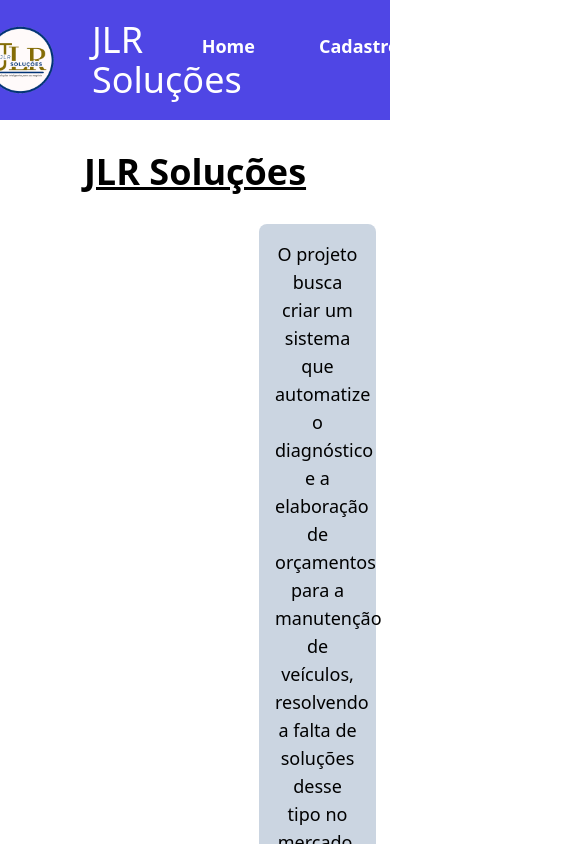
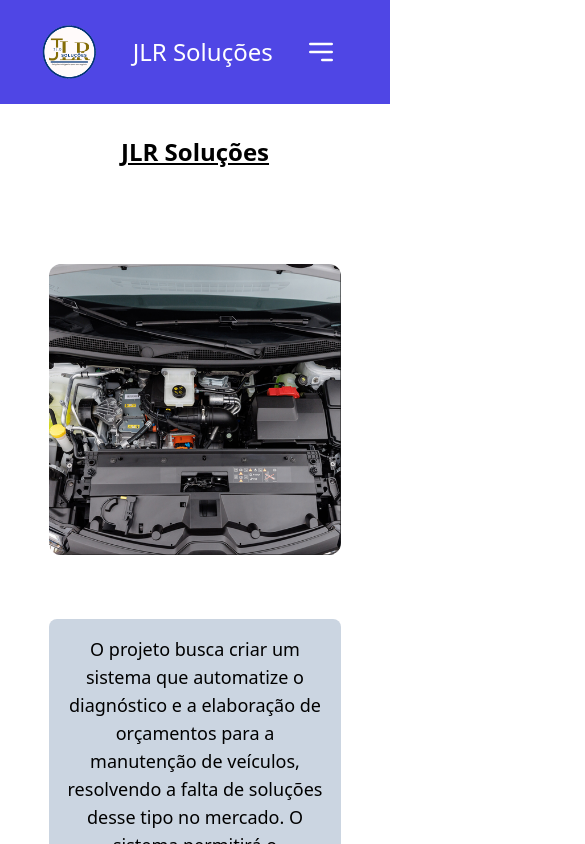
Before and after one commit to Rafa130206/entrega_front_sp4, a Next.js app in the folder entrega_frontend_sp4/: page / in a window 390 px wide. Shown: the top 844 px of the page, 585 px wide, since content can reach past the window. Built offline with nearby package versions, Linux system fonts and the light colour scheme.

Commit message:
Responsividade layout

```diff
--- a/entrega_frontend_sp4/src/app/components/Cabecalho.tsx
+++ b/entrega_frontend_sp4/src/app/components/Cabecalho.tsx
@@ -6,8 +6,8 @@ export default function Cabecalho(){
     return(
         <header className='bg-indigo-600 min-h-20 p-5 flex justify-evenly items-center'>
             <div className='flex flex-row justify-center items-center gap-8'>
-            <Image src={Logo} alt="Logo" className='w-20'/>
-            <h1 className='text-4xl text-white'>JLR Soluções </h1>
+            <Image src={Logo} alt="Logo" className='w-16 sm:w-20'/>
+            <h1 className='text-2xl sm:text-4xl text-white'>JLR Soluções </h1>
             </div>
              <Menu/>
         </header>
--- a/entrega_frontend_sp4/src/app/components/Menu.tsx
+++ b/entrega_frontend_sp4/src/app/components/Menu.tsx
@@ -1,14 +1,65 @@
-import Link from "next/link";
+"use client"; // Indica que este componente é do lado do cliente
 
-export default function Menu(){
-    return(
-        <nav className="flex">
-            <ul className="flex gap-16 links text-white font-semibold text-lg">
-                <li className="hover:text-violet-400"><Link href={'/'}>Home</Link></li>
-                <li className="hover:text-violet-400"><Link href={'/cadastro'}>Cadastro</Link></li>
-                <li className="hover:text-violet-400"><Link href={'/pgInt'}>Página de Integrantes</Link></li>
-                <li className="hover:text-violet-400"><Link href={'/contato'}>Contato</Link></li>
-            </ul>
+import { useState } from 'react';
+import Link from 'next/link';
+
+export default function Menu() {
+    const [isOpen, setIsOpen] = useState(false);
+
+    const toggleMenu = () => {
+        setIsOpen(!isOpen);
+    };
+
+    return (
+        <nav className="relative">
+            <div className="flex items-center justify-between p-4">
+                {/* Botão de menu hamburguer visível apenas em telas menores que 640px */}
+                <button
+                    className="block md:hidden text-white focus:outline-none cursor-pointer"
+                    onClick={toggleMenu}
+                >
+                    <svg
+                        className="w-8 h-8"
+                        xmlns="http://www.w3.org/2000/svg"
+                        fill="none"
+                        viewBox="0 0 24 24"
+                        stroke="currentColor"
+                    >
+                        <path
+                            strokeLinecap="round"
+                            strokeLinejoin="round"
+                            strokeWidth={2}
+                            d="M4 6h16M4 12h16m-7 6h7"
+                        />
+                    </svg>
+                </button>
+
+                {/* Menu normal visível apenas em telas maiores que 640px */}
+                <ul className="hidden md:flex gap-16 links text-white font-semibold text-lg">
+                    <li className="hover:text-violet-400"><Link href="/">Home</Link></li>
+                    <li className="hover:text-violet-400"><Link href="/cadastro">Cadastro</Link></li>
+                    <li className="hover:text-violet-400"><Link href="/pgInt">Página de Integrantes</Link></li>
+                    <li className="hover:text-violet-400"><Link href="/contato">Contato</Link></li>
+                </ul>
+            </div>
+
+            {/* Menu dropdown visível apenas em telas menores que 640px */}
+            {isOpen && (
+                <ul className="flex flex-col items-center w-24 absolute top-16 left-0 right-0 bg-gray-800 p-4 rounded shadow-lg md:hidden">
+                    <li className="mb-4">
+                        <Link href="/" className="text-white font-semibold hover:text-violet-400 text-sm sm:text-base" onClick={toggleMenu}>Home</Link>
+                    </li>
+                    <li className="mb-4">
+                        <Link href="/cadastro" className="text-white font-semibold hover:text-violet-400 text-sm sm:text-base" onClick={toggleMenu}>Cadastro</Link>
+                    </li>
+                    <li className="mb-4">
+                        <Link href="/pgInt" className="text-white font-semibold hover:text-violet-400 text-sm sm:text-base" onClick={toggleMenu}>Página de Integrantes</Link>
+                    </li>
+                    <li className="mb-4">
+                        <Link href="/contato" className="text-white font-semibold hover:text-violet-400 text-sm sm:text-base" onClick={toggleMenu}>Contato</Link>
+                    </li>
+                </ul>
+            )}
         </nav>
-    )
+    );
 }
--- a/entrega_frontend_sp4/src/app/components/Rodape.tsx
+++ b/entrega_frontend_sp4/src/app/components/Rodape.tsx
@@ -1,8 +1,8 @@
 // app/components/Rodape.tsx
 export default function Rodape() {
     return (
-        <footer className="bg-indigo-950 p-5 flex justify-center items-center">
-            <p className="text-white text-xl">Av. Paulista, 1060 - Bela Vista - São Paulo - SP</p>
+        <footer className="bg-indigo-950 p-5">
+            <p className="text-white text-sm sm:text-xl text-center">Av. Paulista, 1060 - Bela Vista - São Paulo - SP</p>
         </footer>
     )
 }
--- a/entrega_frontend_sp4/src/app/page.tsx
+++ b/entrega_frontend_sp4/src/app/page.tsx
@@ -5,12 +5,12 @@ export default function Home() {
   return (
     <div>
       <div>
-        <h1 className="text-4xl font-bold underline text-center m-8">JLR Soluções</h1>
+        <h1 className="text-2xl sm:text-4xl font-bold underline text-center m-8">JLR Soluções</h1>
       </div>
       <div className="flex flex-col items-center">
-        <div className="flex flex-row gap-32 items-center justify-evenly">
-            <Image src={img1} alt="img1" className="w-[30vw] my-16 rounded-xl"/>
-            <p className="w-[30vw] text-center bg-slate-300 p-4 rounded-lg text-lg">O projeto busca criar um sistema que automatize o diagnóstico e a elaboração de orçamentos para a manutenção de veículos, resolvendo a falta de soluções desse tipo no mercado. O sistema permitirá o gerenciamento do cadastro de veículos, tornando os atendimentos mais ágeis e aumentando a satisfação dos clientes. Além de melhorar a organização nas oficinas, o projeto também garante a segurança das informações dos clientes e a capacidade de lidar com muitas solicitações, oferecendo uma experiência mais eficiente e tranquila para todos.</p>
+        <div className="flex flex-col md:flex-row md:gap-32 items-center justify-evenly">
+            <Image src={img1} alt="img1" className="w-9/12 md:w-[30vw] my-16 rounded-xl"/>
+            <p className="w-9/12 md:w-[30vw] text-center bg-slate-300 p-4 rounded-lg text-lg sm:text-xl mb-12">O projeto busca criar um sistema que automatize o diagnóstico e a elaboração de orçamentos para a manutenção de veículos, resolvendo a falta de soluções desse tipo no mercado. O sistema permitirá o gerenciamento do cadastro de veículos, tornando os atendimentos mais ágeis e aumentando a satisfação dos clientes. Além de melhorar a organização nas oficinas, o projeto também garante a segurança das informações dos clientes e a capacidade de lidar com muitas solicitações, oferecendo uma experiência mais eficiente e tranquila para todos.</p>
         </div>
       </div>
     </div>
```
